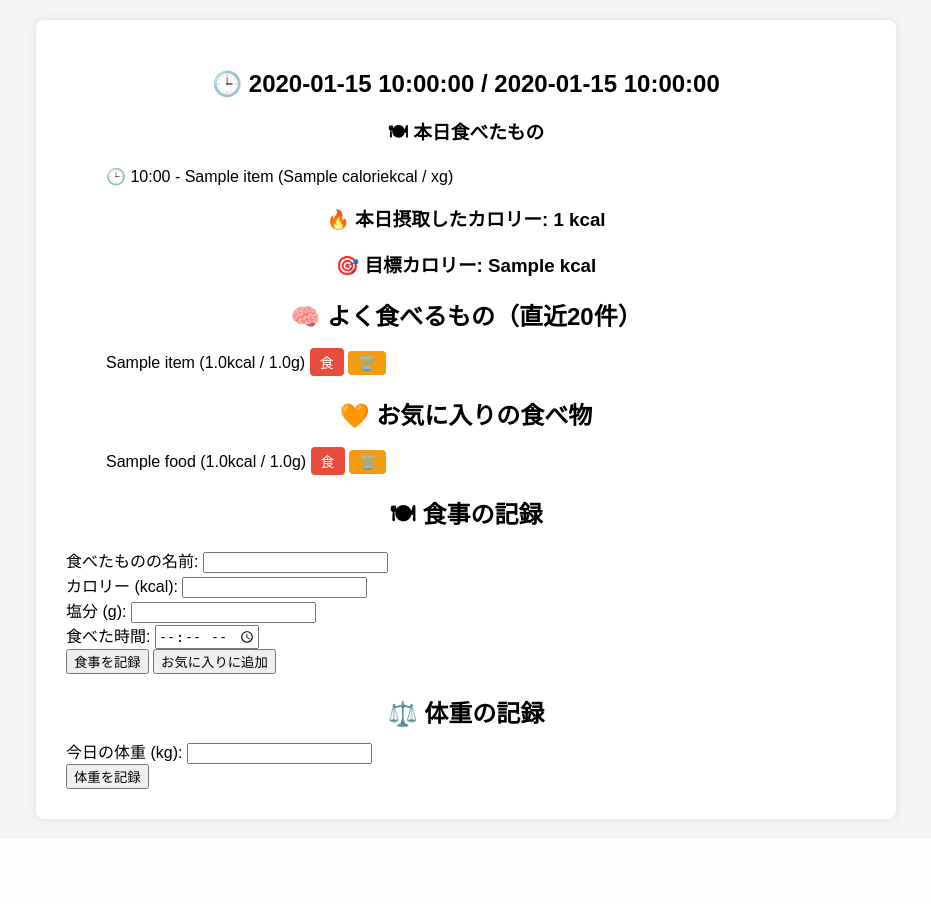
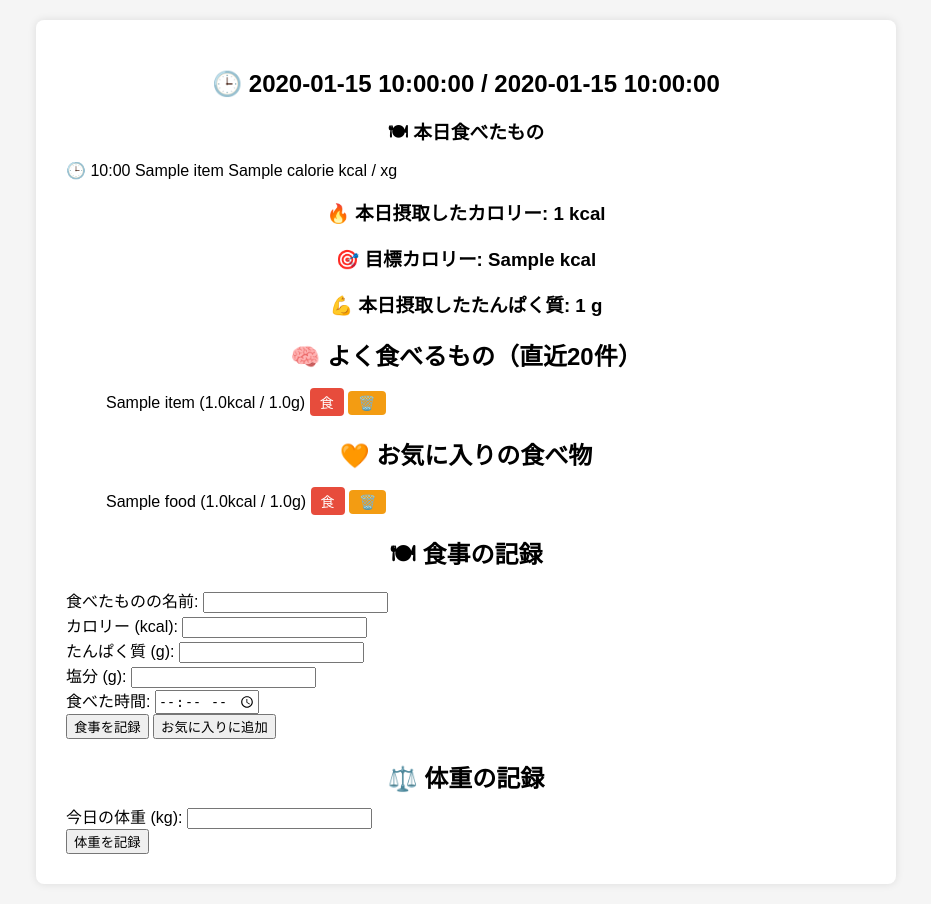
Before and after one commit to niidabezio/habit-tracker2, a Flask app: template templates/record.html in a window 1280 px wide. Shown: the part 46-950 px from the top of the page, without its empty margins (174-1105 px from the left). Before the commit the page ends 869 px from the top, so only its background shows below. Run offline with Flask 3, Linux system fonts and the light colour scheme; tables that the repository leaves empty hold one stand-in row (values such as "Sample post"); the template is opened without the code that fills it: values that come from a table or form of the project are taken from there, most other values are stand-ins (such as "Sample title", 1, 10 or a date in 2020).

Commit message:
タンパク質追加　重複してるなくした
本日食べたもののところ塩分も追加したい　％も追加したい

```diff
--- a/app.py
+++ b/app.py
@@ -55,6 +55,7 @@ def record():
         if action == '食事を記録' or action == '食':
             name = request.form['name']
             calorie = float(request.form['calorie'])
+            protein = float(request.form['protein'])  # ← 追加！
             salt = float(request.form['salt'])
             time_str = request.form.get('time') or datetime.now().strftime('%H:%M')
             time_obj = datetime.strptime(time_str, '%H:%M').time()
@@ -66,7 +67,7 @@ def record():
                 db.session.add(record)
                 db.session.commit()
 
-            food = FoodItem(name=name, calorie=calorie, salt=salt, time=time_obj, record_id=record.id)
+            food = FoodItem(name=name, calorie=calorie, protein=protein, salt=salt, time=time_obj, record_id=record.id)
             db.session.add(food)
             db.session.commit()
 
@@ -105,6 +106,13 @@ def record():
         today_items = record.food_items
 
     recent_items = FoodItem.query.order_by(FoodItem.id.desc()).limit(20).all()
+        # 🔽 重複を取り除く（名前が同じものは1つにする）
+    unique_items = []
+    seen_names = set()
+    for item in recent_items:
+        if item.name not in seen_names:
+            unique_items.append(item)
+            seen_names.add(item.name)
     favorite_items = FavoriteFood.query.filter_by(user_id=user_id).all()
 
 
@@ -123,13 +131,17 @@ def record():
     if record and record.food_items:
         total_calorie = sum([f.calorie for f in record.food_items])
 
+    total_protein = 0
+    if record and record.food_items:
+        total_protein = sum([f.protein or 0 for f in record.food_items])
+
     # 🎯 目標カロリー（体重ベースのざっくり計算）
     goal_calorie = int(22 * user.weight + 200)
 
     # 📤 HTML に渡す変数
     return render_template(
         'record.html',
-        recent_items=recent_items,
+        recent_items=unique_items,  # ← 重複なしのリストに！
         favorite_items=favorite_items,
         today_items=today_items,
         current_time=now_time,
--- a/models.py
+++ b/models.py
@@ -26,6 +26,7 @@ class FoodItem(db.Model):
     id = db.Column(db.Integer, primary_key=True)
     name = db.Column(db.String(100))
     calorie = db.Column(db.Float)
+    protein = db.Column(db.Float)  # ← 追加！
     salt = db.Column(db.Float)
     time = db.Column(db.Time)
 
--- a/templates/base.html
+++ b/templates/base.html
@@ -89,6 +89,7 @@
 
 
 
+
       </style>
 
 </head>
--- a/templates/record.html
+++ b/templates/record.html
@@ -5,16 +5,24 @@
     <h2>🕒 {{ today_date }} / {{ current_time }}</h2>
 
     <h3>🍽 本日食べたもの</h3>
-<ul>
-  {% for item in today_items %}
-    <li>🕒 {{ item.time.strftime('%H:%M') }} - {{ item.name }} ({{ item.calorie }}kcal / {{ item.salt }}g)</li>
-  {% endfor %}
-</ul>
+    <div class="today-list">
+      {% for item in today_items %}
+        <div class="today-item">
+          <span class="time">🕒 {{ item.time.strftime('%H:%M') }}</span>
+          <span class="name">{{ item.name }}</span>
+          <span class="info">{{ item.calorie }} kcal / {{ item.salt }}g</span>
+        </div>
+      {% endfor %}
+    </div>
+
 
 
     <h3>🔥 本日摂取したカロリー: {{ total_calorie }} kcal</h3>
 
     <h3>🎯 目標カロリー: {{ goal_calorie }} kcal</h3>
+
+    <h3>💪 本日摂取したたんぱく質: {{ total_protein }} g</h3>
+
 
     <h2>🧠 よく食べるもの（直近20件）</h2>
 <ul>
@@ -59,6 +67,7 @@
     <form method="POST">
         食べたものの名前: <input type="text" name="name"><br>
         カロリー (kcal): <input type="number" name="calorie"><br>
+        たんぱく質 (g): <input type="number" step="0.1" name="protein"><br>
         塩分 (g): <input type="number" name="salt"><br>
         食べた時間: <input type="time" name="time" value="{{ current_time }}"><br>
 
```
Also changed, not shown: migrations/versions/bb5a4de08d9c_add_protein_to_food_items.py (added, +32 -0 lines).
